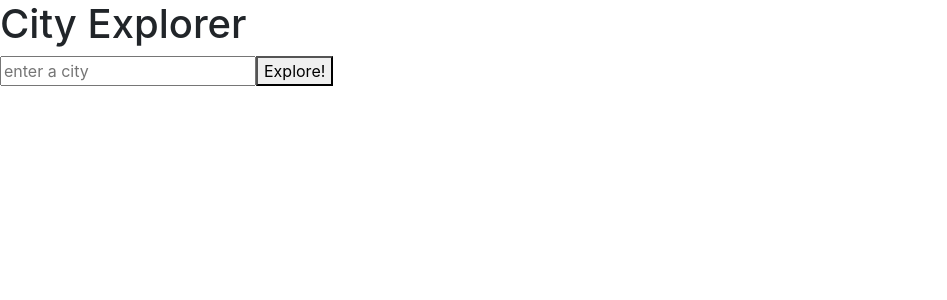
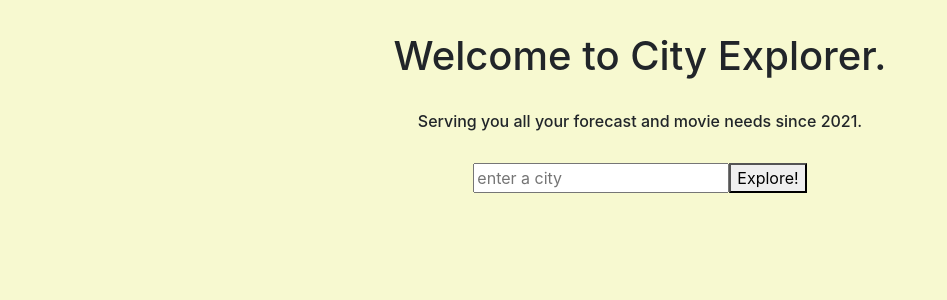
Before and after one commit to JessiVelazquez/city-explorer, a React (Create React App) app: page / in a window 1280 px wide. Shown: the top 300 px of the page, without its empty margins (0-947 px from the left). Built offline with nearby package versions, Linux system fonts and the light colour scheme.

Commit message:
finished and stylized with weather API

```diff
--- a/src/App.css
+++ b/src/App.css
@@ -1,3 +1,20 @@
+body {
+  background-color: rgb(247, 249, 208);
+}
+
+.Object {
+  margin: 2rem 2rem 2rem 2rem;
+}
+
+.Render {
+  margin: 2rem 2rem 2rem 2rem;
+}
+
+.cardstuff {
+  color: #1d2129;
+}
+
+
 .App {
   text-align: center;
 }
--- a/src/App.js
+++ b/src/App.js
@@ -53,16 +53,21 @@ class App extends React.Component{
   render(){
     return(
       <>
-        <h1>City Explorer</h1>
-        <form onSubmit={this.getLocationInfo}>
+        <center>
+        <h1 className="Object" >Welcome to City Explorer.</h1>
+        <h6 className="Object" >Serving you all your forecast and movie needs since 2021.</h6>
+        <form className="Object" onSubmit={this.getLocationInfo}>
           <input onChange={(e) => this.setState({ searchQuery: e.target.value })} placeholder="enter a city"/>
           <button type="submit">Explore!</button>
         </form>
+        </center>
         <div>
           <p></p>
         </div>
         {this.state.displayResults &&
-          <Card bg='dark' text='black' style={{ width: '22rem' }}>
+          <center>
+          <Card className="Render" bg='dark' text='white' style={{ width: '40rem' }}>
+            <Map className="Render" imageSrc={this.state.imgSrc}/>
             <Card.Body>
               <Card.Title>{this.state.location.display_name}</Card.Title>
               <Card.Text>
@@ -73,12 +78,17 @@ class App extends React.Component{
               </Card.Text>
               <Weather weatherForecast={this.state.weatherForecast} getWeatherInfo={this.getWeatherInfo}/>
             </Card.Body>
-            <Map imageSrc={this.state.imgSrc}/>
           </Card>
+          <footer>
+            &copy;Jessi Velazquez, LocationIQ, Weatherbit
+          </footer>
+          </center>
         }
         {this.state.hasError &&
           <>
+            <center>
             <Error handleError={this.state.hasError}></Error>
+            </center>
           </>
         }
 
--- a/src/Weather.js
+++ b/src/Weather.js
@@ -8,12 +8,12 @@ class Weather extends React.Component {
 
   render() {
     return (
-      <Card style={{ width: '19.1rem' }}
+      <Card className="cardstuff" style={{ width: '19.1rem' }}
         bg="secondary"
         text="black"
       >
-        <Card.Body>
-            <WeatherDay
+        <Card.Body style={{ width: '19.1rem' }} horizontal="md" >
+            <WeatherDay className="cardstuffinner"
             weatherForecast={this.props.weatherForecast}
             getWeatherInfo={this.props.getWeatherInfo}
             />
--- a/src/WeatherDay.js
+++ b/src/WeatherDay.js
@@ -13,7 +13,7 @@ class WeatherDay extends React.Component {
 
   forecastRender() {
     const data = this.props.weatherForecast;
-    return <div><Card.Title>Weather Forecast:</Card.Title><ListGroup>{data.map((item, index) => <ListGroup.Item key={index}>{item.date}<br></br>{item.highTemp} c<br></br>{item.lowTemp}<br></br>{item.description}</ListGroup.Item>)}</ListGroup></div>
+    return <div text='black'><Card.Title>Weather Forecast:</Card.Title><ListGroup>{data.map((item, index) => <ListGroup.Item key={index}>{item.date}<br></br>{item.highTemp} c<br></br>{item.lowTemp} c<br></br>{item.description}</ListGroup.Item>)}</ListGroup></div>
   }
 
   render() {
```
